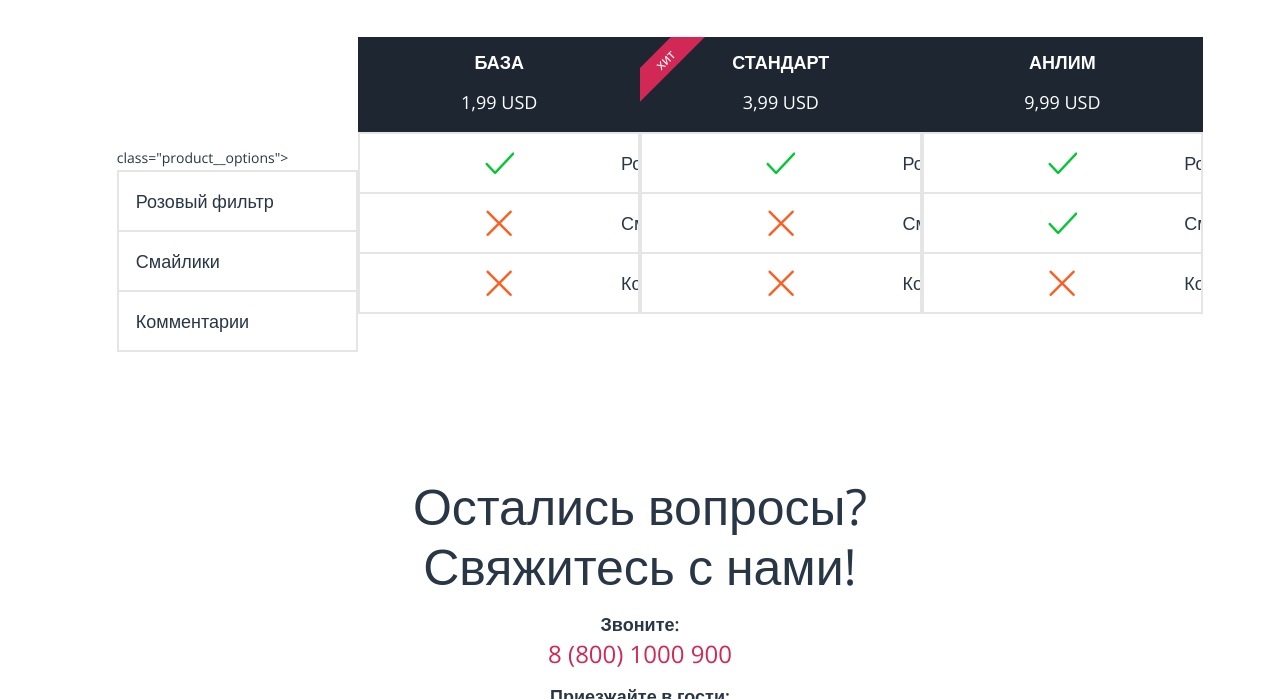
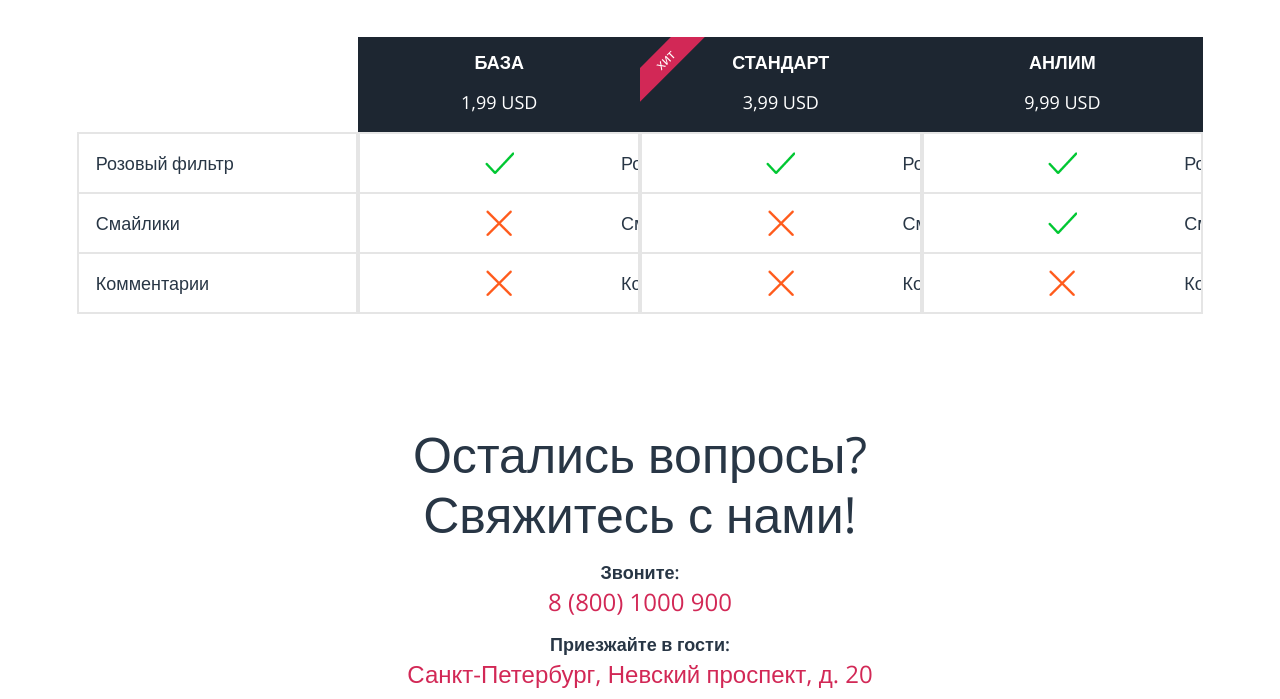
Before and after one commit to KiraJS/Pink, a website: page index.html in a window 1280 px wide. Shown: the part 2980-3679 px from the top of the page. Drawn offline with nearby package versions, Linux system fonts and the light colour scheme; files that its build step writes are made by us from their sources.

Commit message:
Поправить опечатку

```diff
--- a/index.html
+++ b/index.html
@@ -93,7 +93,7 @@
                     <article class="product__section  product__section_dis_none">
                         <div class="product__header  product__header_dis_none">
                         </div>
-                        <ul> class="product__options">
+                        <ul class="product__options">
                             <li class="product__item  product__item_show_yes">Розовый фильтр</li>
                             <li class="product__item product__item_show_yes">Смайлики</li>
                             <li class="product__item product__item_show_yes">Комментарии</li>
```
